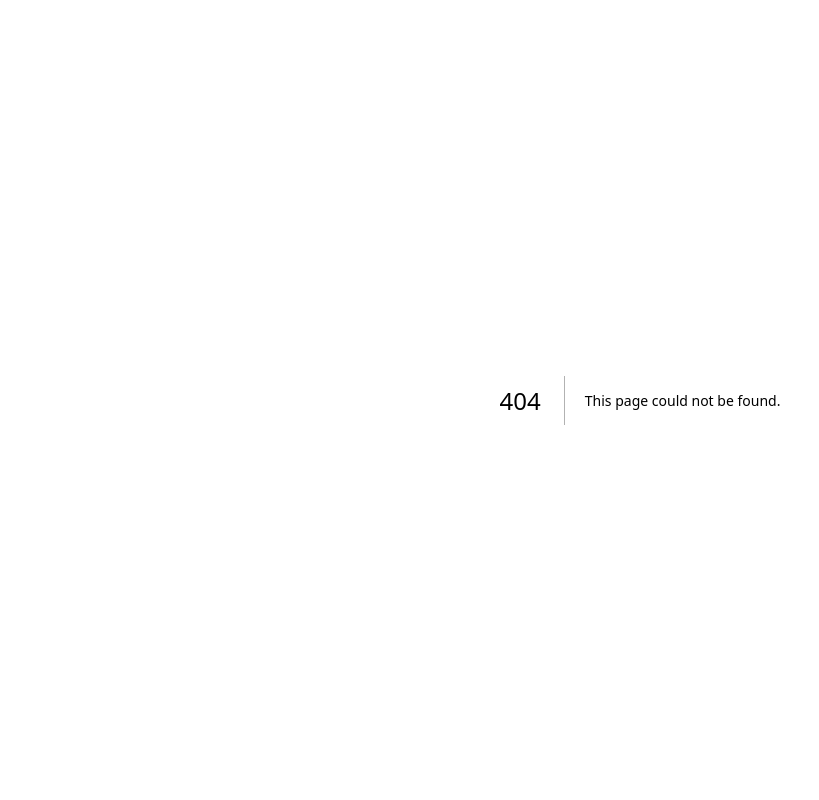
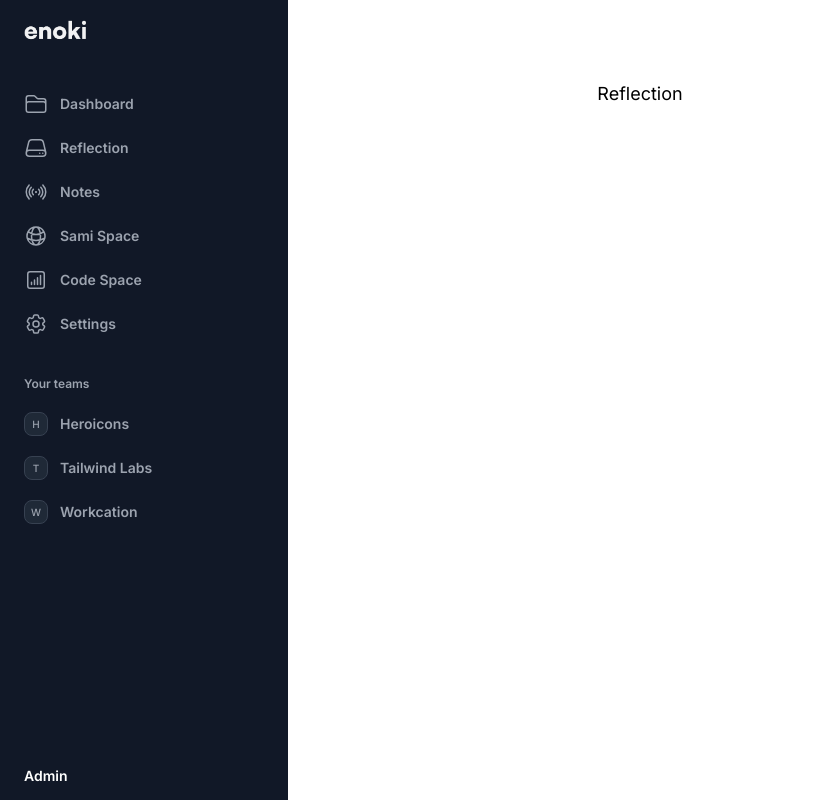
Before and after one commit to rivenshell/Lilly, a Next.js app: page /reflection in a window 1280 px wide. Before the commit this address had no page. Shown: the whole page, without its empty margins (0-819 px from the left). Built offline with nearby package versions, Linux system fonts and the light colour scheme.

Commit message:
repo update

```diff
--- a/app/components/Nav.tsx
+++ b/app/components/Nav.tsx
@@ -14,8 +14,8 @@ import {
 
 const navigation = [
   { name: "Dashboard", href: "#", icon: FolderIcon, current: false },
-  { name: "Reflection", href: "#", icon: ServerIcon, current: true },
-  { name: "Notes", href: "/Notes", icon: SignalIcon, current: false },
+  { name: "Reflection", href: "/reflection", icon: ServerIcon, current: !true },
+  { name: "Notes", href: "/notes", icon: SignalIcon, current: false },
   { name: "Sami Space", href: "#", icon: GlobeAltIcon, current: false },
   { name: "Code Space", href: "#", icon: ChartBarSquareIcon, current: false },
   { name: "Settings", href: "#", icon: Cog6ToothIcon, current: false },
@@ -99,11 +99,7 @@ export default function Example() {
                   {/* Sidebar component, swap this element with another sidebar if you like */}
                   <div className="flex grow flex-col gap-y-5 overflow-y-auto bg-gray-900 px-6 pb-2 ring-1 ring-white/10">
                     <div className="flex h-16 shrink-0 items-center">
-                      <img
-                        className="h-8 w-auto"
-                        src="https://tailwindui.com/img/logos/mark.svg?color=indigo&shade=500"
-                        alt="Your Company"
-                      />
+                      <img className="h-8 w-auto" src="enoki.png" alt="enoki" />
                     </div>
                     <nav className="flex flex-1 flex-col">
                       <ul role="list" className="flex flex-1 flex-col gap-y-7">
@@ -170,11 +166,7 @@ export default function Example() {
           {/* Sidebar component, swap this element with another sidebar if you like */}
           <div className="flex grow flex-col gap-y-5 overflow-y-auto bg-gray-900 px-6">
             <div className="flex h-16 shrink-0 items-center">
-              <img
-                className="h-8 w-auto"
-                src="https://tailwindui.com/img/logos/mark.svg?color=indigo&shade=500"
-                alt="Your Company"
-              />
+              <img className="h-8 w-auto" src="enoki.png" alt="Your Company" />
             </div>
             <nav className="flex flex-1 flex-col">
               <ul role="list" className="flex flex-1 flex-col gap-y-7">
@@ -254,11 +246,6 @@ export default function Example() {
           </div>
           <a href="#">
             <span className="sr-only">Your profile</span>
-            <img
-              className="h-8 w-8 rounded-full bg-gray-800"
-              src="https://images.unsplash.com/photo-1472099645785-5658abf4ff4e?ixlib=rb-1.2.1&ixid=eyJhcHBfaWQiOjEyMDd9&auto=format&fit=facearea&facepad=2&w=256&h=256&q=80"
-              alt=""
-            />
           </a>
         </div>
 
--- /dev/null
+++ b/app/reflection/page.tsx
@@ -0,0 +1,13 @@
+import React from "react"
+import Nav from "../components/Nav"
+
+export default function reflection() {
+  return (
+    <>
+      <Nav />
+      <div className="text-center text-lg">
+        <h2>Reflection</h2>
+      </div>
+    </>
+  )
+}
```
Also changed, not shown: public/enoki.png (added).
